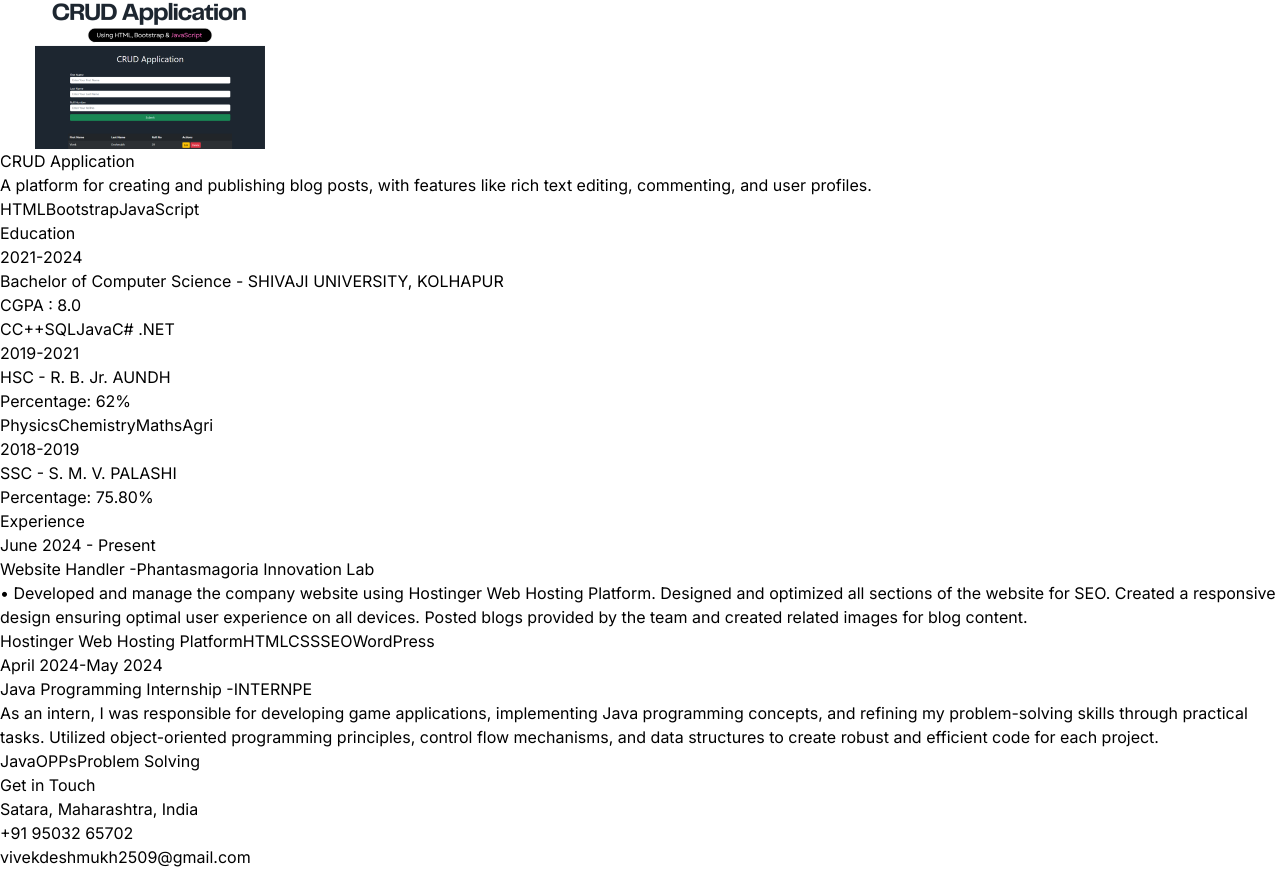
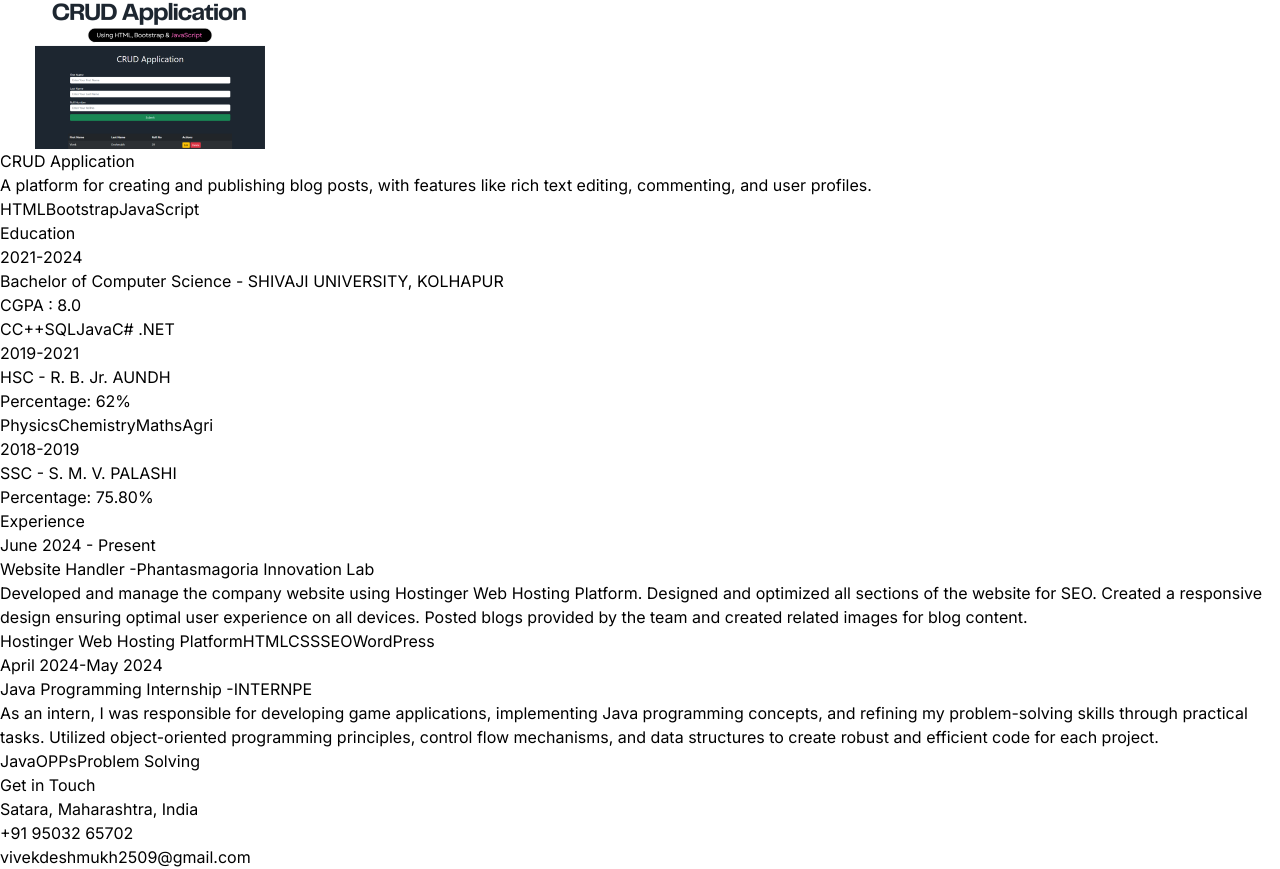
Before and after one commit to dev-vicky-29/Dev-Vicky-React-Portfolio, a React (Vite) app: page / in a window 1280 px wide. Shown: the part 2869-3738 px from the top of the page. Built offline with nearby package versions, Linux system fonts and the light colour scheme.

Commit message:
Update index.js

```diff
--- a/src/constants/index.js
+++ b/src/constants/index.js
@@ -15,7 +15,7 @@ export const EXPERIENCES = [
     year: "June 2024 - Present",
     role: "Website Handler",
     company: "Phantasmagoria Innovation Lab",
-    description: `•	Developed and manage the company website using Hostinger Web Hosting Platform. Designed and optimized all sections of the website for SEO. Created a responsive design ensuring optimal user experience on all devices. Posted blogs provided by the team and created related images for blog content.`,
+    description: `Developed and manage the company website using Hostinger Web Hosting Platform. Designed and optimized all sections of the website for SEO. Created a responsive design ensuring optimal user experience on all devices. Posted blogs provided by the team and created related images for blog content.`,
     technologies: ["Hostinger Web Hosting Platform", "HTML", "CSS", "SEO", "WordPress"],
   },
   {
```
